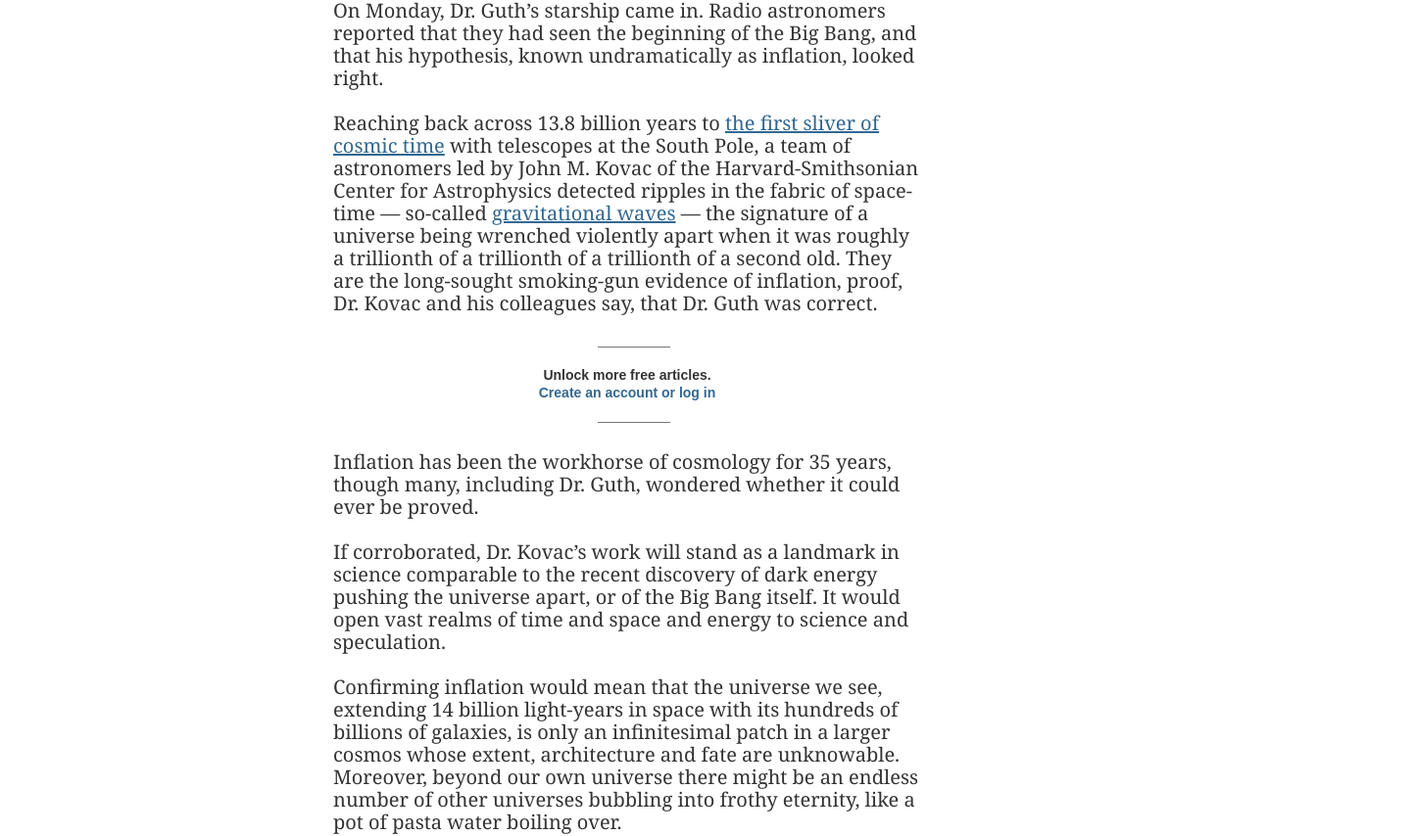
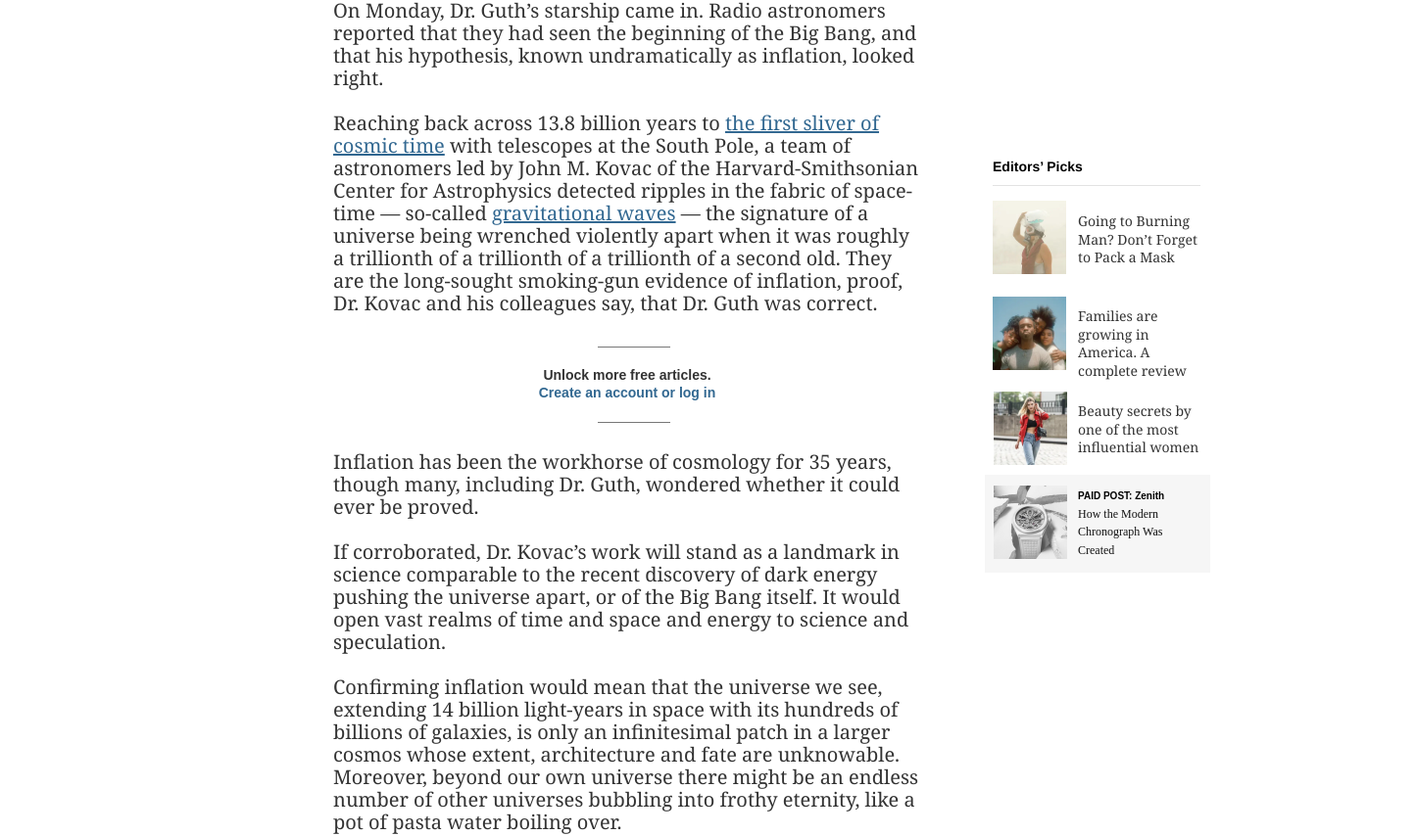
Before and after one commit to davidauza-engineer/Positioning-and-Floating-Elements, a plain HTML site: page index.html in a window 1280 px wide. Shown: the part 1494-2348 px from the top of the page at 98% size, 1445 px wide, since content can reach past the window. Drawn offline with Linux system fonts and the light colour scheme.

Commit message:
Add editor's pick floating element

```diff
--- a/index.html
+++ b/index.html
@@ -276,17 +276,8 @@
   </main>
   <!-- Article Content Main Container End -->
   <!-- Main Section End -->
-  <!-- Right column Start -->
-  <div class="right-column-container">
-    <div class="first-right-column-container">
-      <h1 class="right-column-h1">Sign up for Science Times</h1>
-      <p class="right-column-p">We’ll bring you stories that capture the wonders of the human body, nature and the cosmos.</p>
-      <button class="right-column-button">sign up</button>
-    </div>
-  </div>
-  <!-- Right column end -->
   <!-- Middle container start -->
-  <div class="middle-container">
+  <div class="bottom-container">
     <!-- Card element Start -->
     <div class="midle-container-left">
       <div class="middle-container-left-item">
@@ -364,6 +355,53 @@
     <!-- Middle container right column end -->
   </div>
   <!-- Middle container end -->
+  <!-- Right column Start -->
+  <div class="right-column-container">
+    <!-- First Element Of Right Column Start -->
+    <div class="first-right-column-container">
+      <h1 class="right-column-h1">Sign up for Science Times</h1>
+      <p class="right-column-p">We’ll bring you stories that capture the wonders of the human body, nature and the cosmos.</p>
+      <button class="right-column-button">sign up</button>
+    </div>
+    <!-- First Element Of Right Column End -->
+    <!-- Second Element Of Right Column Start -->
+    <div class="second-right-column-container">
+      <h1 class="second-right-column-container-header">Editors’ Picks</h1>
+      <div class="grid-right-column">
+        <div class="editor-pick-image_one">
+          <img class="right-column-second-element-image" src="images/img_editor_pick_one.png" alt="Woman with a mask">
+        </div>
+        <div class="editor-pick-text-one">
+          <span class="right-column-second-element-text">Going to Burning Man? Don’t Forget to Pack a Mask</span>
+        </div>
+        <div class="editor-pick-image_two">
+          <img class="right-column-second-element-image" src="images/img_editor_pick_two.png" alt="A family">
+        </div>
+        <div class="editor-pick-text-two">
+            <span class="right-column-second-element-text">Families are growing in America. A complete review</span>
+        </div>
+        <div class="editor-pick-image_three">
+          <img class="right-column-second-element-image" src="images/img_editor_pick_three.png" alt="An attractive blond woman">
+        </div>
+        <div class="editor-pick-text-three">
+            <span class="right-column-second-element-text">Beauty secrets by one of the most influential women</span>
+        </div>
+        <div class="editor-pick-image_four">
+          <img class="right-column-second-element-image" src="images/img_editor_pick_four.png" alt="A beautiful clock">
+        </div>
+        <div class="editor-pick-text-four">
+          <span class="ad-element-header">PAID POST: Zenith</span>
+          <br>
+          <span class="ad-element-text">How the Modern Chronograph Was Created</span>
+        </div>
+      </div>
+      <div class="ad-background">
+
+      </div>
+    </div>
+  </div>
+   <!-- Second Element Of Right Column End -->
+  <!-- Right column end -->
   <footer>
     <div class="main-footer">
       <span class="text-subscribe">Subscribe to The New York Times.</span>
--- a/style.css
+++ b/style.css
@@ -418,14 +418,15 @@ iframe {
   height: 100%;
   float: right;
   display: inline;
-
 }
 
 /* Selector for the container of the first element at the right column */
 .first-right-column-container {
-  position: relative;
+  position: absolute;
+  top: 1110px;
   right: 80px;
-  bottom: 1985px;
+  z-index: 20;
+  width: 180px;
 }
 
 /* Selector for h1 headers at the right column */
@@ -468,6 +469,140 @@ iframe {
 .right-column-button:hover {
   cursor: pointer;
   background-color: #326891;
+}
+
+/* Selector for the header at the second element at the right column */
+.second-right-column-container-header {
+  font-family: helvetica, arial, sans-serif;
+  font-weight: 700;
+  font-size: 14px;
+  line-height: 14px;
+  border-bottom: 1px solid rgb(226, 226, 226);
+  padding-bottom: 12px;
+  margin-bottom: 15px;
+}
+
+/* Selector for the container of the second element in the right column */
+.second-right-column-container {
+  position: absolute;
+  top: 1648px;
+  right: 55px;
+}
+
+/* Selector for the grid of the second element in the right column */
+.grid-right-column {
+  display: grid;
+  grid-template: repeat(4, 77px) / 77px 1fr 1fr;
+  width: 212px;
+  height: 380px;
+  grid-gap: 20px 10px;
+  position: relative;
+  z-index: 9;
+}
+
+/* Rules for the images in the second element of the right column */
+.right-column-second-element-image {
+  width: 77px;
+  height: 77px;
+}
+
+/* Rules for the texts in the second element of the right column */
+.right-column-second-element-text {
+  font-family: georgia, "times new roman";
+  font-weight: lighter;
+  font-size: 14px;
+  line-height: 17px;
+  width: 100%;
+  color: rgb(51, 51, 51);
+  padding-bottom: 16px;
+  position: relative;
+  top: 12px;
+}
+
+/* Rules for the texts in the second element of the right column when the user
+  hovers on it */
+.right-column-second-element-text:hover {
+  text-decoration: underline;
+  cursor: pointer;
+}
+
+/* Selector for the first image of the editor's pick element */
+.editor-pick-image_one {
+  grid-area: 1 / 1 / span 1 / span 1;
+}
+
+/* Selector for the first text of the editor's pick element */
+.editor-pick-text-one {
+  grid-area: 1 / 2 / span 1 / span 2;
+}
+
+/* Selector for the second image of the editor's pick element */
+.editor-pick-image_two {
+  grid-area: 2 / 1 / span 1 / span 1;
+}
+
+/* Selector for the second text of the editor's pick element */
+.editor-pick-text-two {
+  grid-area: 2 / 2 / span 1 / span 2;
+}
+
+/* Selector for the third image of the editor's pick element */
+.editor-pick-image_three {
+  grid-area: 3 / 1 / span 1 / span 1;
+}
+
+/* Selector for the third text of the editor's pick element */
+.editor-pick-text-three {
+  grid-area: 3 / 2 / span 1 / span 2;
+}
+
+/* Selector for the fourth image of the editor's pick element */
+.editor-pick-image_four {
+  grid-area: 4 / 1 / span 1 / span 1;
+}
+
+/* Selector for the fourth image of the editor's pick element when the user
+  hovers on it */
+.editor-pick-image_four:hover {
+  cursor: pointer;
+}
+
+/* Selector for the fourth text of the editor's pick element */
+.editor-pick-text-four {
+  grid-area: 4 / 2 / span 1 / span 2;
+}
+
+/* Selector for the fourth text of the editor's pick element when the user
+  hovers on it */
+.editor-pick-text-four:hover {
+  cursor: pointer;
+}
+
+/* Selector for the header of the ads at the editor's pick element */
+.ad-element-header {
+  color: #000000;
+  font-size: 10px;
+  font-weight: bold;
+  line-height: 13px;
+  font-family: 'Source Sans Pro',sans-serif;
+}
+
+/* Selector for the text of the ads at the editor's pick element */
+.ad-element-text {
+  color: #121212;
+  font-size: 12px;
+  line-height: 15px;
+}
+
+/* Selector for the background of the ad at the second element in the right
+  column */
+.ad-background {
+  background: #F6F6F6;
+  width: 230px;
+  height: 100px;
+  position: absolute;
+  top: 331px;
+  right: -10px;
 }
 
 /* Selector for the main footer  */
@@ -513,10 +648,10 @@ footer:hover {
 }
 
 /* Selector for the middle container  */
-.middle-container {
+.bottom-container {
   margin: 80px auto;
   padding: 8px 20px;
-  /* width: 1220px; */
+  width: 1220px;
   width: 1230px;
   border: 4px solid yellow;
 }
@@ -549,7 +684,7 @@ footer:hover {
   display: inline;
   width: 340px;
   height: 700px;
-  background-color: green;
+  /* background-color: green; */
   float: right;
 }
 
```
Also changed, not shown: images/img_editor_pick_four.png (added), images/img_editor_pick_one.png (added), images/img_editor_pick_three.png (added), images/img_editor_pick_two.png (added).
